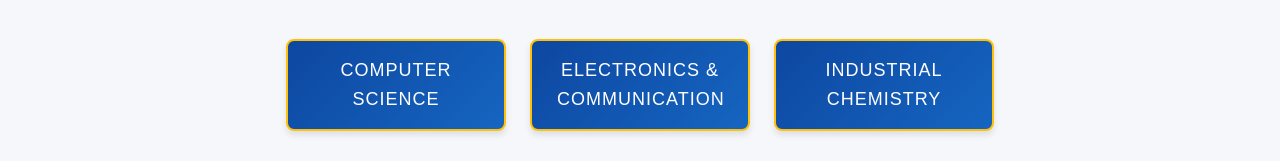
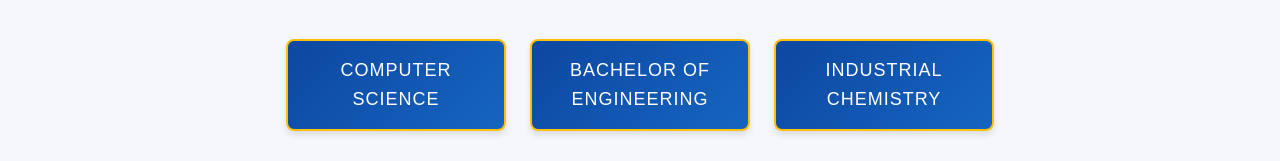
Before and after one commit to kiranpoojari/Thesmartnotes, a plain HTML site: page index.html in a window 1280 px wide. Shown: the part 784-945 px from the top of the page. Drawn offline with Linux system fonts and the light colour scheme.

Commit message:
Update index.html

```diff
--- a/index.html
+++ b/index.html
@@ -49,7 +49,7 @@
             <h2>Explore Categories</h2>
             <div class="subject-list">
                 <a href="cs.html" class="subject-button">Computer Science</a>
-                <a href="EC.html" class="subject-button">Electronics & Communication</a>
+                <a href="EC.html" class="subject-button">Bachelor of Engineering</a>
                 <a href="IC.html" class="subject-button">Industrial Chemistry</a>
             </div>
 
```
